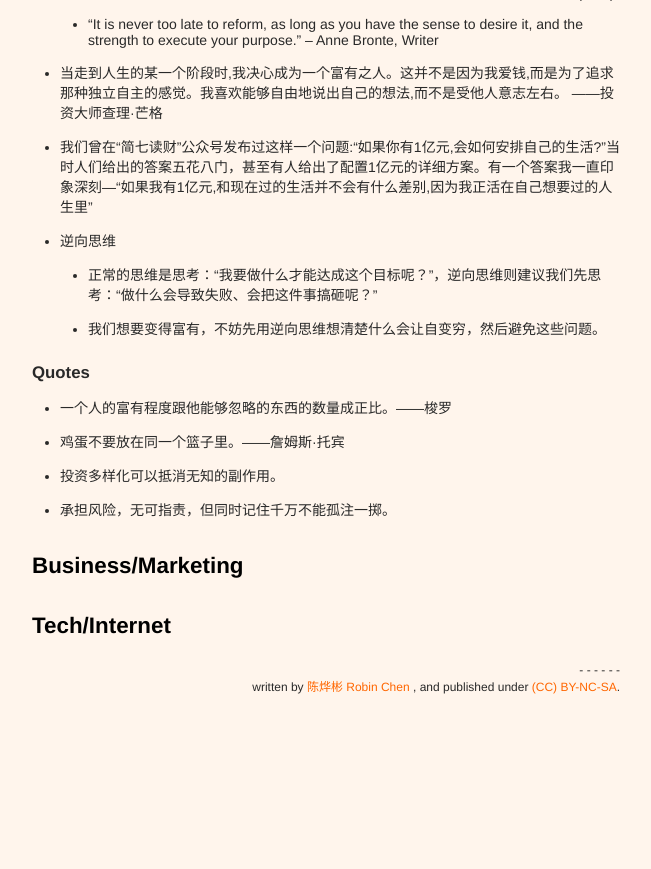
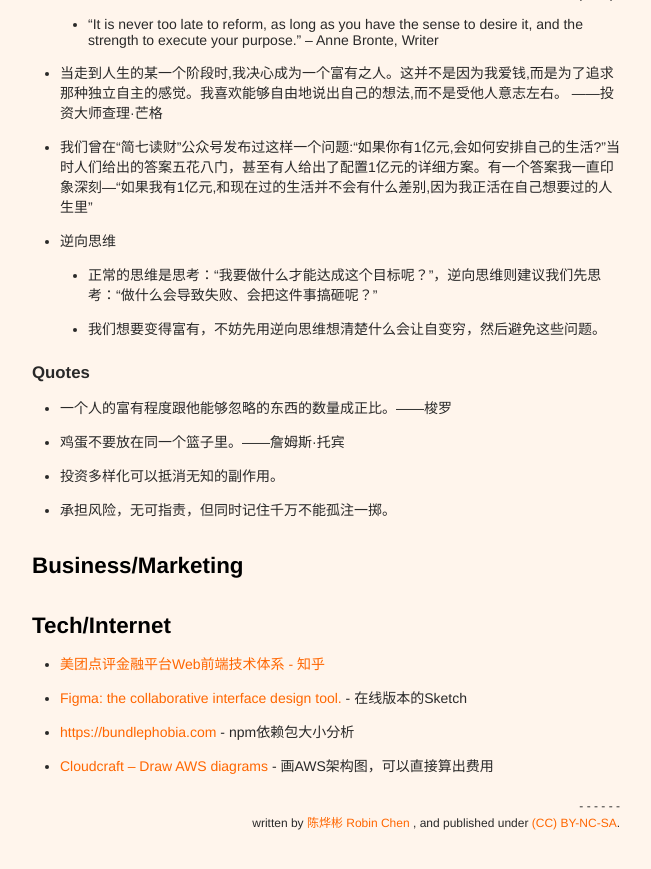
Before and after one commit to xianyuxmu/xianyuxmu.github.io, a Jekyll site: the page built from _posts/2019-12-01-monthly-reading.md, in a window 1280 px wide and 900 px high, scrolled down 1204 px. Shown: the top 869 px of the window, without its empty margins (314-965 px from the left). Built offline with Jekyll 4.4.1, drawn with Linux system fonts in a browser that asks for light colours; comment, search, counter and statistics services are not loaded; before the commit the page ends 1968 px from its top, so only the background shows below that.

Commit message:
Update 2019-12-01-monthly-reading.md

```diff
--- a/_posts/2019-12-01-monthly-reading.md
+++ b/_posts/2019-12-01-monthly-reading.md
@@ -62,3 +62,8 @@ tags:
 
 
 ## Tech/Internet
+
+- [美团点评金融平台Web前端技术体系 - 知乎](https://zhuanlan.zhihu.com/p/34606000)
+- [Figma: the collaborative interface design tool.](https://www.figma.com/) - 在线版本的Sketch
+- [https://bundlephobia.com](https://bundlephobia.com/) - npm依赖包大小分析
+- [Cloudcraft – Draw AWS diagrams](https://cloudcraft.co/) - 画AWS架构图，可以直接算出费用
```
